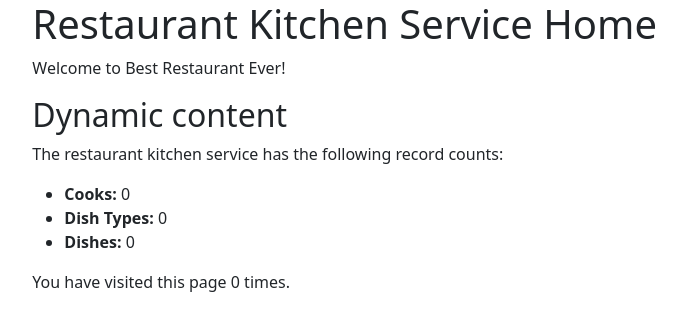
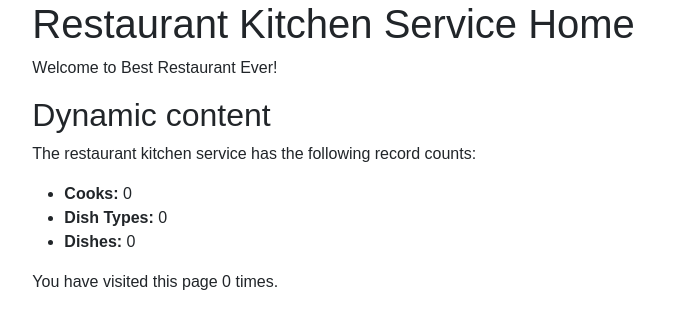
Before and after one commit to 380974261314kv/Restaurant-kitcheen-service, a Django app: page / in a window 1280 px wide. Shown: the top 331 px of the page, without its empty margins (193-879 px from the left). Run offline with Django 4.2, Linux system fonts and the light colour scheme; data that the repository does not hold is empty.

Commit message:
add static folder & route to it

```diff
--- a/restaurant_kitchen_service/settings.py
+++ b/restaurant_kitchen_service/settings.py
@@ -121,6 +121,9 @@ USE_TZ = True
 
 STATIC_URL = "static/"
 
+STATICFILES_DIRS = (BASE_DIR / "static",)
+
+
 # Default primary key field type
 # https://docs.djangoproject.com/en/4.1/ref/settings/#default-auto-field
 
--- /dev/null
+++ b/static/css/style.css
@@ -0,0 +1,5 @@
+body {
+    margin: 0;
+    padding: 0;
+    font-family: Arial, Helvetica, sans-serif;
+}
--- a/templates/base.html
+++ b/templates/base.html
@@ -1,13 +1,16 @@
 <!DOCTYPE html>
 <html lang="en">
 <head>
-    <meta charset="utf-8" />
-    <meta name="viewport" content="width=device-width, initial-scale=1" />
+  <meta charset="utf-8"/>
+  <meta name="viewport" content="width=device-width, initial-scale=1"/>
   {% block title %}
   <title>Restaurant kitchen service</title>
   {% endblock %}
-    <link href="https://cdn.jsdelivr.net/npm/bootstrap@5.3.3/dist/css/bootstrap.min.css" rel="stylesheet" integrity="sha384-QWTKZyjpPEjISv5WaRU9OFeRpok6YctnYmDr5pNlyT2bRjXh0JMhjY6hW+ALEwIH" crossorigin="anonymous" />
+  <link href="https://cdn.jsdelivr.net/npm/bootstrap@5.3.3/dist/css/bootstrap.min.css" rel="stylesheet"
+        integrity="sha384-QWTKZyjpPEjISv5WaRU9OFeRpok6YctnYmDr5pNlyT2bRjXh0JMhjY6hW+ALEwIH" crossorigin="anonymous"/>
   <link rel="icon" href="https://www.svgrepo.com/show/429377/bibimbub-cooking-food.svg">
+  {% load static %}
+  <link rel="stylesheet" href="{% static 'css/style.css' %}"/>
 </head>
 <body>
 {% block navbar %}
@@ -28,7 +31,9 @@
   </div>
 </div>
 
-    <script src="https://cdn.jsdelivr.net/npm/bootstrap@5.3.3/dist/js/bootstrap.bundle.min.js" integrity="sha384-YvpcrYf0tY3lHB60NNkmXc5s9fDVZLESaAA55NDzOxhy9GkcIdslK1eN7N6jIeHz" crossorigin="anonymous"></script>
+<script src="https://cdn.jsdelivr.net/npm/bootstrap@5.3.3/dist/js/bootstrap.bundle.min.js"
+        integrity="sha384-YvpcrYf0tY3lHB60NNkmXc5s9fDVZLESaAA55NDzOxhy9GkcIdslK1eN7N6jIeHz"
+        crossorigin="anonymous"></script>
 </body>
 <footer></footer>
 </html>
```
Lines whose indentation alone changed are shown as unchanged.
